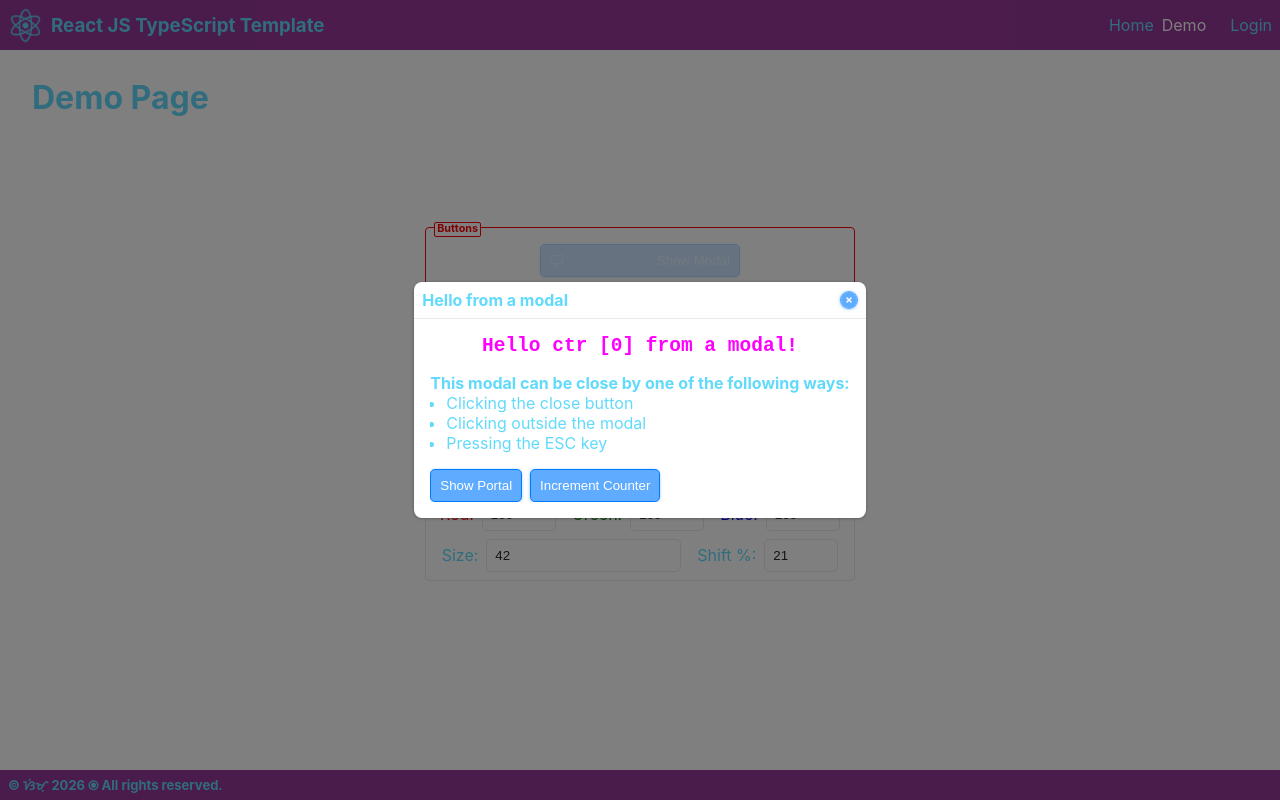
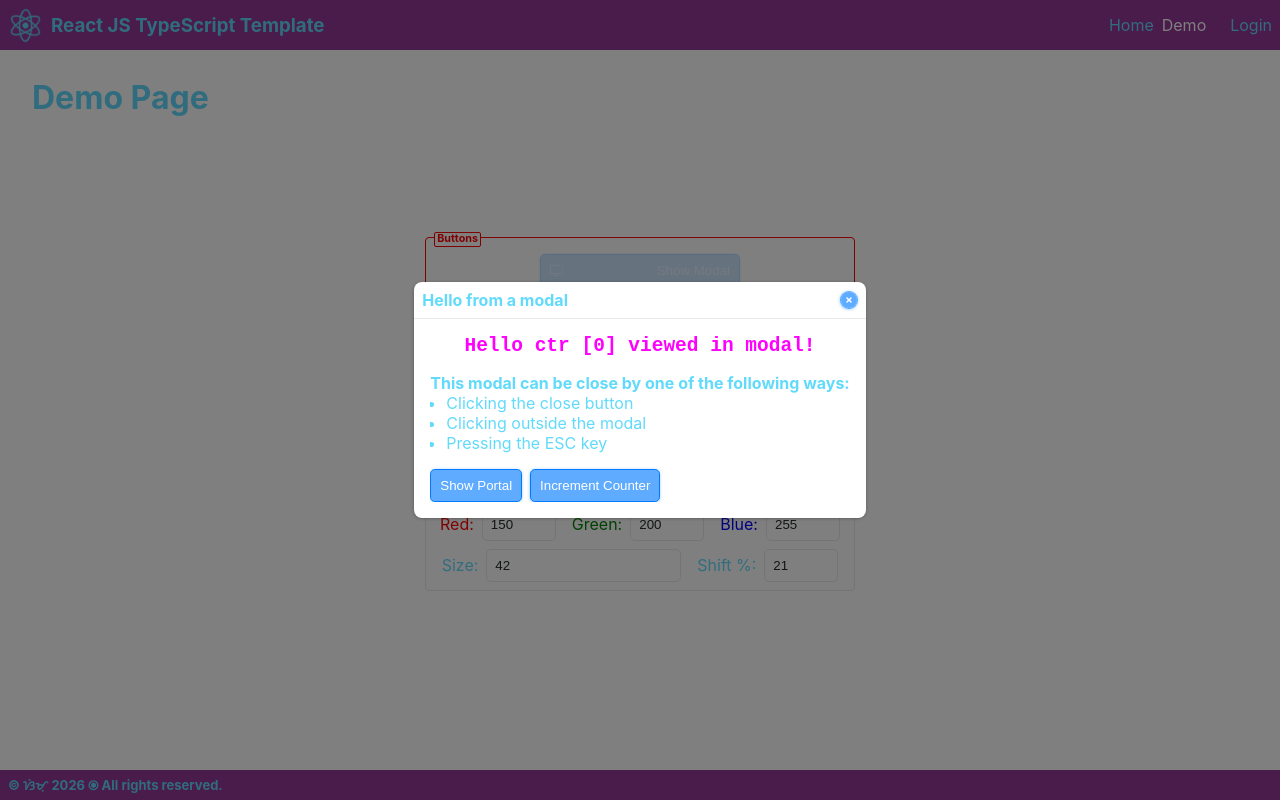
Before and after one commit to jaosimt/ts-app-template, a React (Create React App) app: page /demo in a window 1280 px wide. Both pictures are taken after a click on the button "Show Modal". Built offline with nearby package versions, Linux system fonts and the light colour scheme.

Commit message:
* fix translate css

```diff
--- a/src/components/pages/demo/index.tsx
+++ b/src/components/pages/demo/index.tsx
@@ -69,7 +69,7 @@ export const Demo = () => {
                 onClose={() => setShowModal(false)}
             >
                 <div className={'display-flex flex-direction-column gap-1'}>
-                    <h2 className={'m-0 text-align-center color-magenta code'}>Hello ctr [{ctr}] from a modal!</h2>
+                    <h2 className={'m-0 text-align-center color-magenta code'}>Hello ctr [{ctr}] viewed in modal!</h2>
                     <div>
                         <h4 className={'m-0'}>This modal can be close by one of the following ways:</h4>
                         <ul className={'m-0'} style={{listStyle: 'disc'}}>
@@ -102,12 +102,12 @@ export const Demo = () => {
                 onClose={() => setShowPortal(false)}
             >
                 <div className={'p-2'}>
-                    <h1 className={'color-red m-0 mb-2'}>Hello ctr from a new window {ctr}!</h1>
+                    <h1 className={'color-red m-0 mb-2'}>Hello ctr [{ctr}] viewed in new window!</h1>
                 </div>
             </WindowPortal>
         }
 
-        <section className={'translate-fixed-center display-flex gap-0p5 flex-direction-column align-items-center'}>
+        <section className={'translate absolute-center display-flex gap-0p5 flex-direction-column align-items-center'}>
             <Box
                 boxClassName={'background'}
                 width={430}
--- a/src/components/pages/login/index.tsx
+++ b/src/components/pages/login/index.tsx
@@ -28,7 +28,7 @@ const Login = () => {
     };
 
     return <div data-component={'login'}>
-        <div className={classNames(styles.Login, 'translate-fixed-center gap-1')}>
+        <div className={classNames(styles.Login, 'translate fixed-center gap-1')}>
             <div className={classNames(styles.Logo, 'align-content-center')}>
                 <img src={logo} className="m-1" alt="logo" width={150}/>
             </div>
--- a/src/styles/common.scss
+++ b/src/styles/common.scss
@@ -169,8 +169,10 @@ link { color: $textColor; }
 
 .box-shadow { @include boxShadow(); }
 
-.translate-fixed-center {
-  position  : fixed;
+.translate {
+  &.absolute-center { position: absolute; }
+  &.fixed-center { position: fixed; }
+
   top       : 50%;
   left      : 50%;
   transform : translate(-50%, -50%);
```
